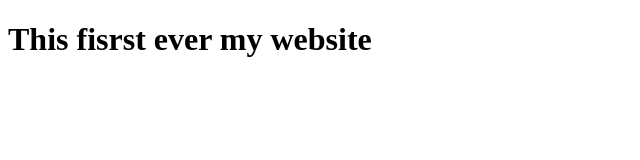
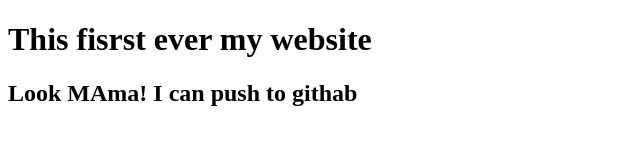
Before and after one commit to monty7890/my-fast-website, a plain HTML site: page index.html in a window 1280 px wide. Shown: the whole page, without its empty margins (0-640 px from the left). Drawn offline with Linux system fonts and the light colour scheme.

Commit message:
Learn github

```diff
--- a/index.html
+++ b/index.html
@@ -7,6 +7,7 @@
 </head>
 <body>
     <h1> This fisrst ever my website</h1>
+    <h2>Look MAma! I can push to githab</h2>
 
 </body>
 </html>
```
